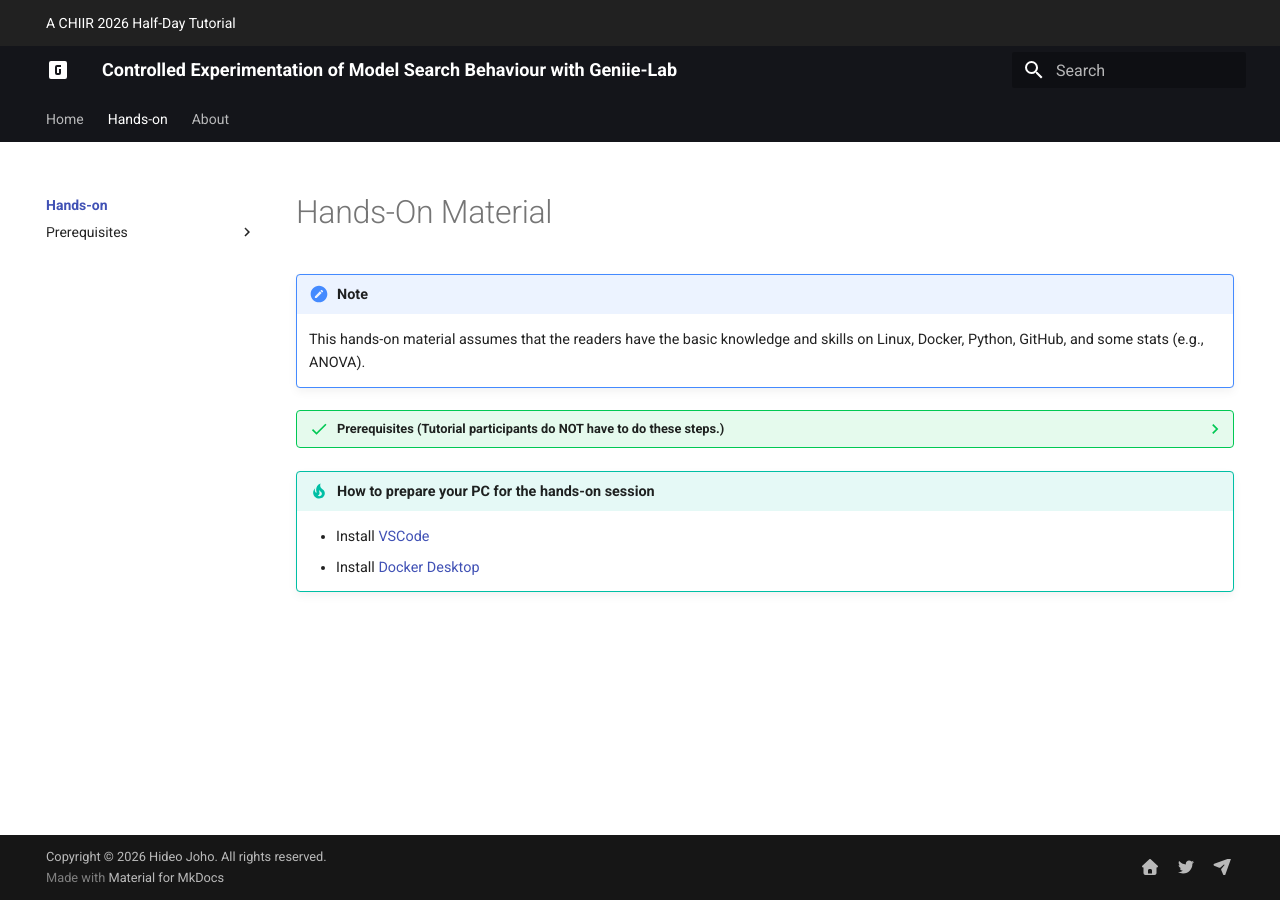
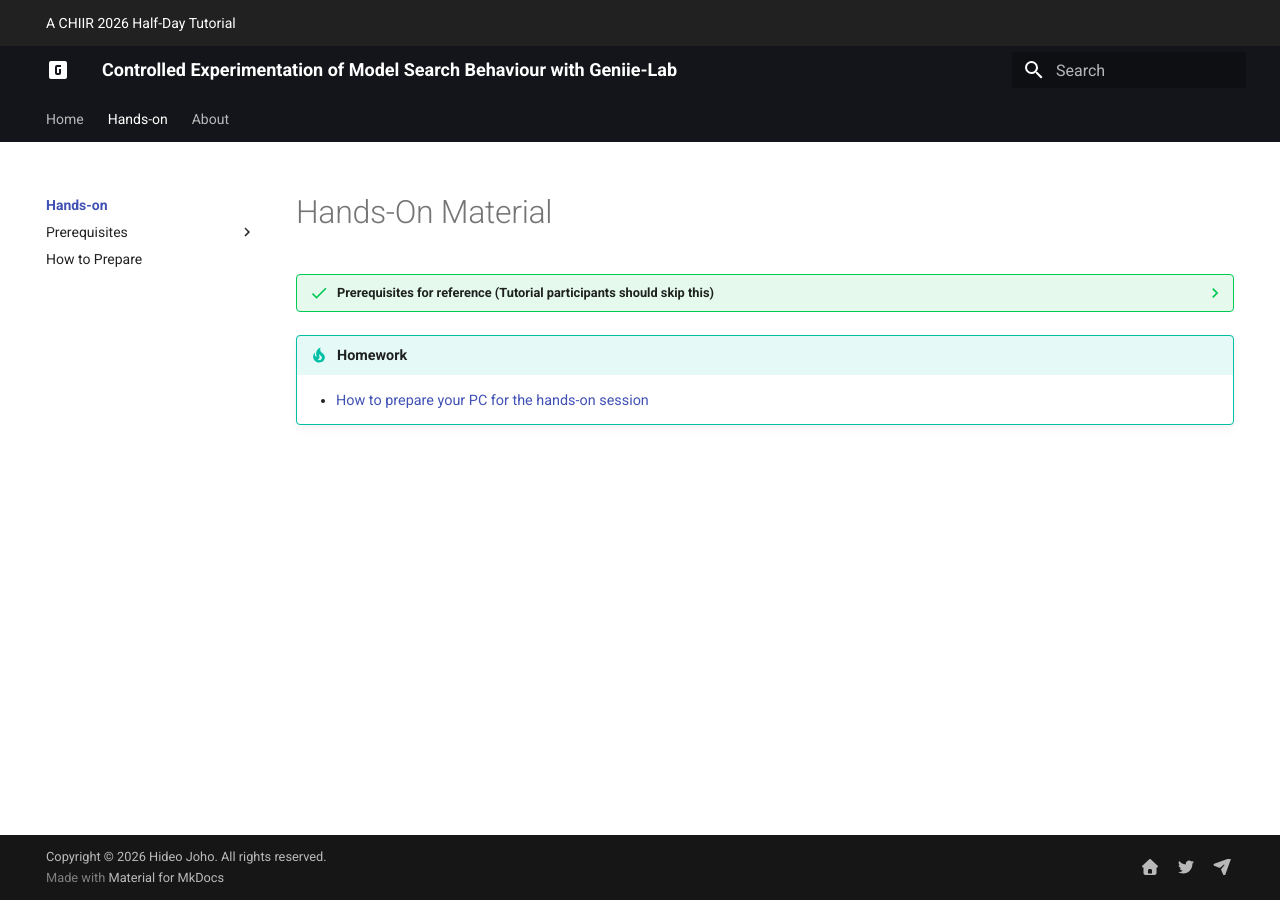
Before and after one commit to geniie-lab/chiir2026, an MkDocs documentation site: the page built from docs/handson/index.md, in a window 1280 px wide. Built offline with MkDocs 1.6.1 and Material for MkDocs 9.7.7, drawn with Linux system fonts in a browser that asks for light colours.

Commit message:
Added homework

```diff
--- a/docs/handson/index.md
+++ b/docs/handson/index.md
@@ -5,16 +5,12 @@ hide:
 
 # Hands-On Material
 
-!!! note
-    This hands-on material assumes that the readers have the basic knowledge and skills on Linux, Docker, Python, GitHub, and some stats (e.g., ANOVA).
-
-??? success "Prerequisites (Tutorial participants do NOT have to do these steps.)"
+??? success "Prerequisites for reference (Tutorial participants should skip this)"
 
     - [Dataset](prerequisites/dataset.md)
     - [Indexing](prerequisites/indexing.md)
     - [LLMs](prerequisites/llms.md)
 
-!!! tip "How to prepare your PC for the hands-on session"
+!!! tip "Homework"
 
-    - Install [VSCode](https://code.visualstudio.com/)
-    - Install [Docker Desktop](https://www.docker.com/products/docker-desktop/)
+    - [How to prepare your PC for the hands-on session](howto_prepare/index.md)
--- a/mkdocs.yml
+++ b/mkdocs.yml
@@ -11,6 +11,7 @@ nav:
         - handson/prerequisites/indexing_splade.md
         - handson/prerequisites/indexing_dpr.md
       - handson/prerequisites/llms.md
+    - How to Prepare: handson/howto_prepare/index.md
   - About: about.md
 theme:
   name: material
```
Also changed, not shown: docs/handson/howto_prepare/index.md (added, +33 -0 lines), docs/handson/howto_prepare/welcome.ipynb (added).
